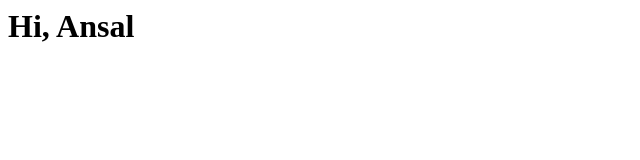
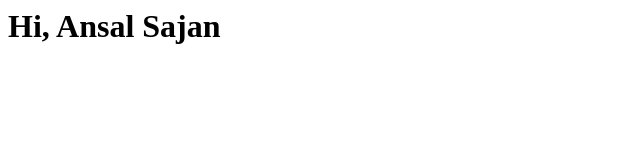
Before and after one commit to ansal-sajan/docker-jenkins-pipeline, a plain HTML site: page index.html in a window 1280 px wide. Shown: the whole page, without its empty margins (0-640 px from the left). Drawn offline with Linux system fonts and the light colour scheme.

Commit message:
Update index.html

```diff
--- a/index.html
+++ b/index.html
@@ -1 +1 @@
-<h1> Hi, Ansal </h1>
+<h1> Hi, Ansal Sajan </h1>
```
